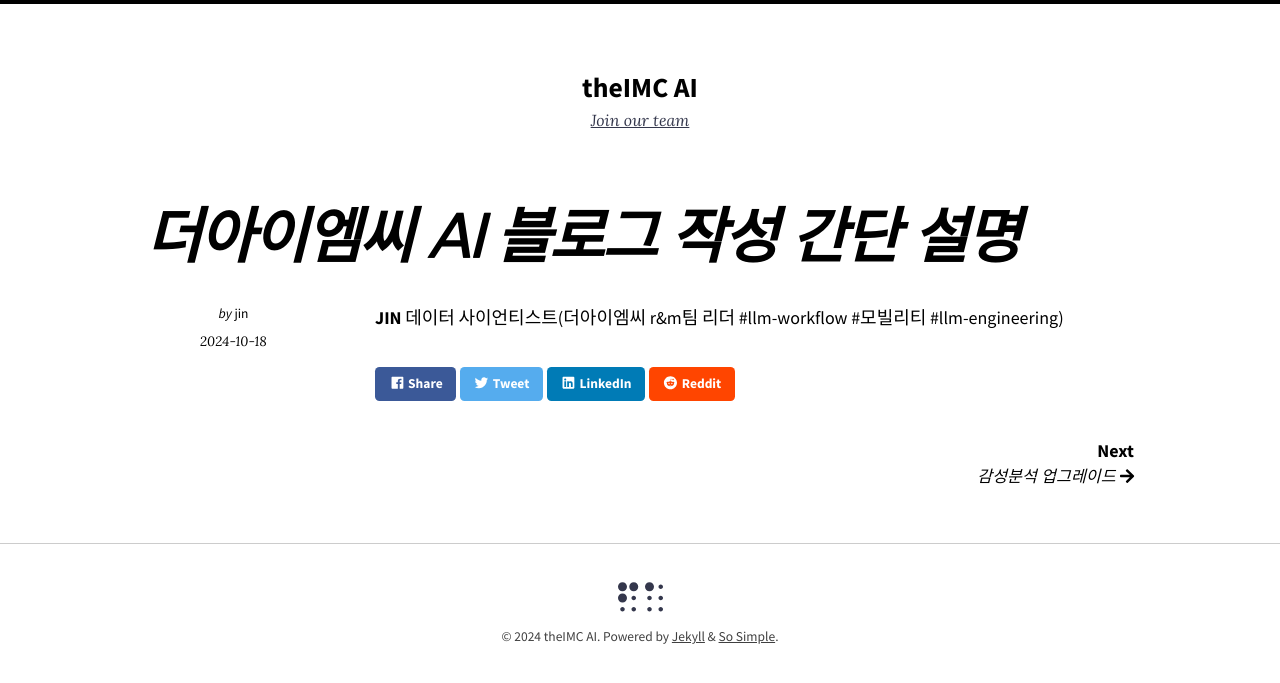
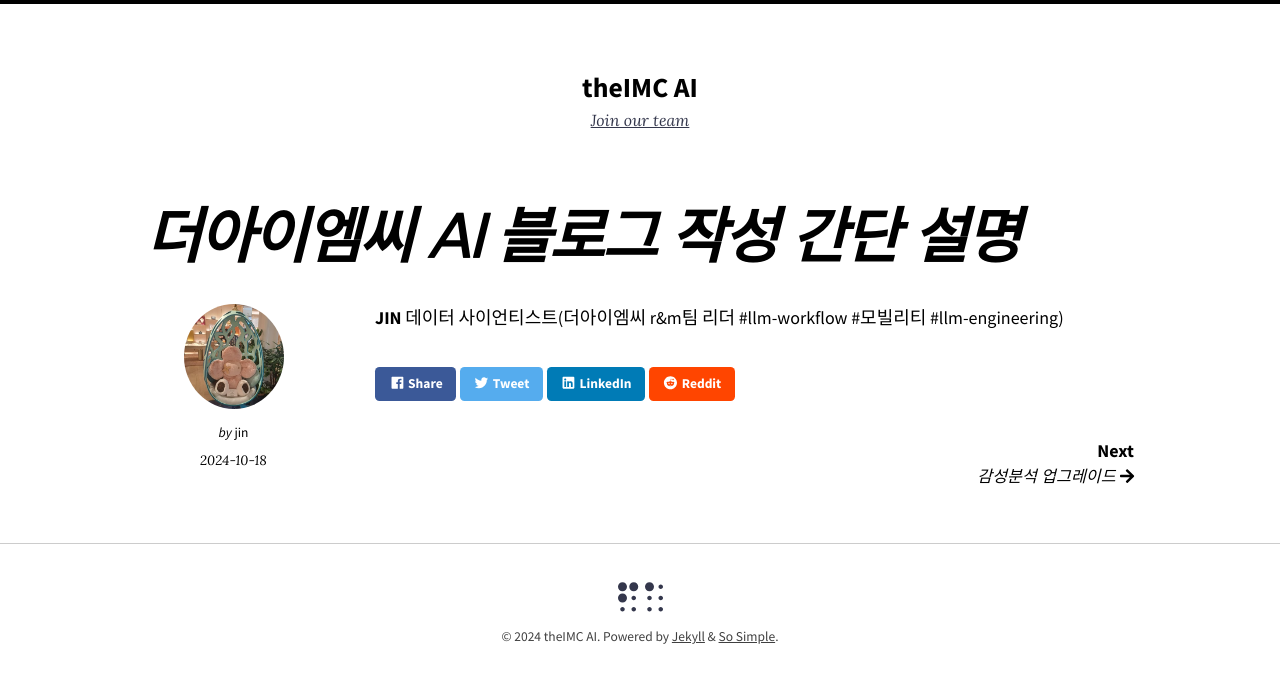
Before and after one commit to hjjson/hjjson.github.io, a Jekyll site: the page built from _posts/2024-10-18-guide-for-blog-write.markdown, in a window 1280 px wide. Shown: the top 683 px of the page. Built offline with Jekyll 4.4.1, drawn with Linux system fonts in a browser that asks for light colours; nearby versions of some CDN libraries.

Commit message:
profil test

```diff
--- a/_posts/2024-10-18-guide-for-blog-write.markdown
+++ b/_posts/2024-10-18-guide-for-blog-write.markdown
@@ -4,5 +4,6 @@ title:  "더아이엠씨 AI 블로그 작성 간단 설명"
 date:   2024-10-18 10:41:26 +0900
 author:
   name: jin
+  picture: /images/jin/jin_profile.jpg
 ---
 **JIN** 데이터 사이언티스트(더아이엠씨 r&m팀 리더 #llm-workflow #모빌리티 #llm-engineering)<br>
```
Also changed, not shown: images/jin/jin_profile.jpg (added).
